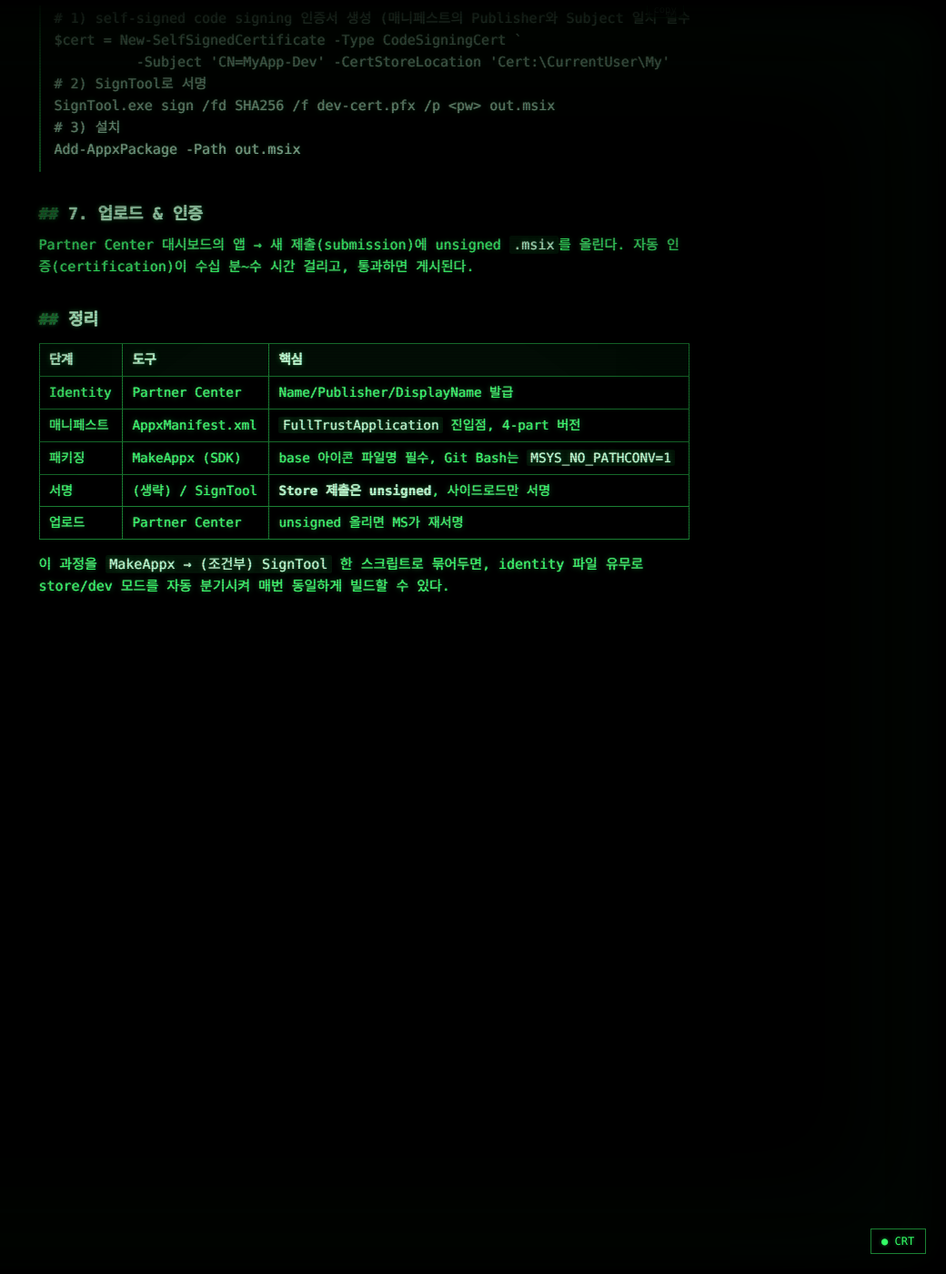
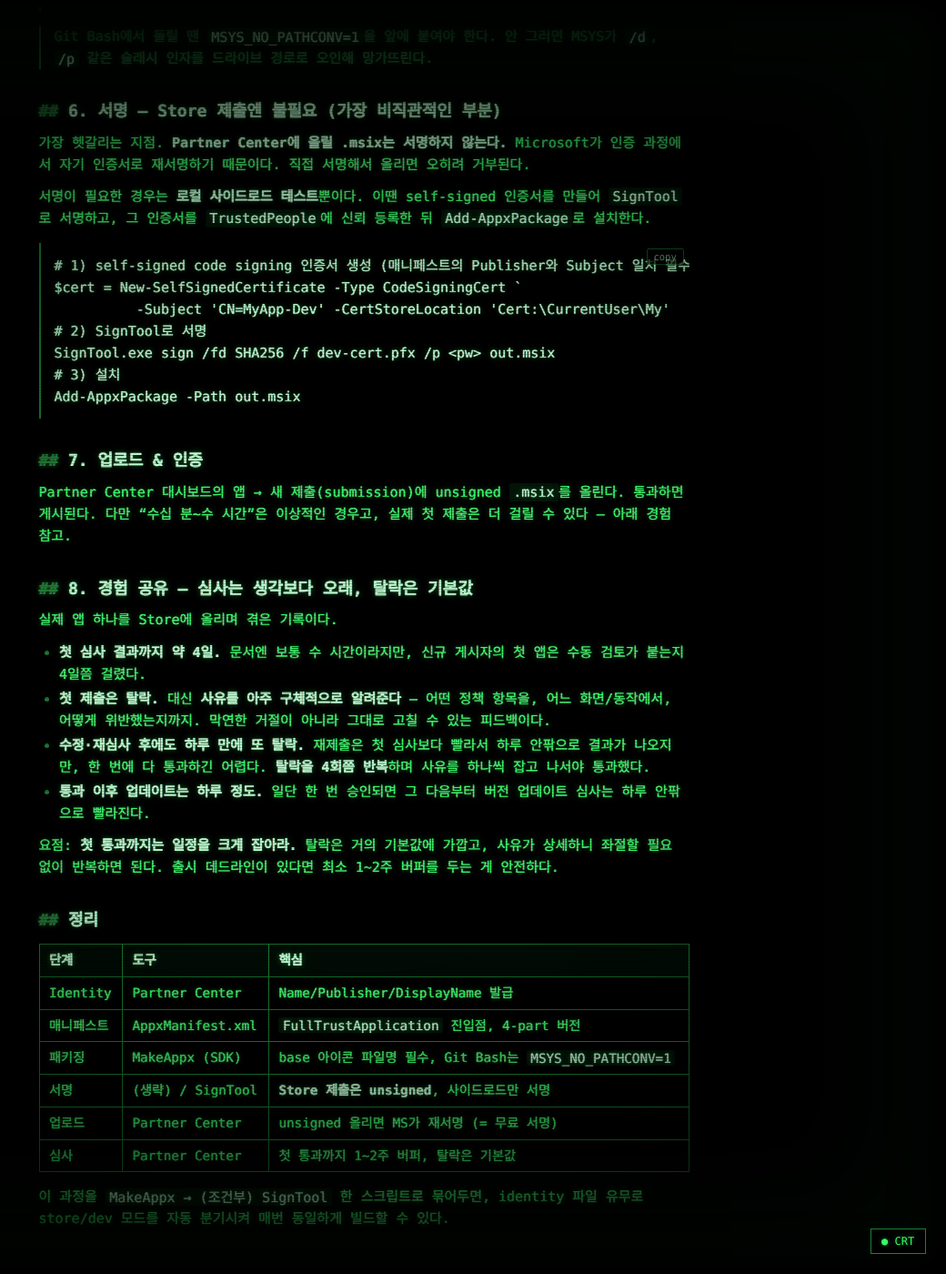
Before and after one commit to ssk-play/tech.sskplay.com, a Jekyll site: the page built from docs/windows-msstore-msix.md, in a window 1280 px wide and 1400 px high, scrolled down 1924 px. Shown: the whole window at 91% size, without its empty margins (240-1280 px from the left). Built offline with Jekyll 4.4.1, drawn with Linux system fonts in a browser that asks for light colours; before the commit the page ends 2705 px from its top, so only the background shows below that; some of the changed text lies outside the part shown.

Commit message:
Update post: MS Store as free code signing + review experience

````diff
--- a/docs/windows-msstore-msix.md
+++ b/docs/windows-msstore-msix.md
@@ -14,6 +15,12 @@ exe  →  AppxManifest.xml + 에셋  →  MakeAppx pack  →  .msix  →  Partne
 ```
 
 설치 프로그램(Inno Setup 등)이나 포터블 zip은 사이드로드/직접배포용이고, **Store 제출용은 MSIX 한 가지**다.
+
+## 왜 Store로 가나 — exe를 "무료로" 서명받는 길
+
+서명 안 된 exe를 그냥 배포하면 Windows SmartScreen이 "알 수 없는 게시자" 경고를 띄운다. 이걸 없애려면 코드 서명 인증서가 필요한데, OV 인증서도 연 수십~수백 달러고 EV는 더 비싸다. 게다가 SmartScreen 평판은 다운로드가 일정량 쌓여야 풀려서, 돈을 내고도 한동안 경고가 남는다.
+
+이 서명 비용을 0으로 만드는 우회로가 몇 가지 있는데(예: 오픈소스 프로젝트용 무료 서명 프로그램 등), 그 중 가장 확실한 게 **MS Store 배포**다. Store에 올리면 Microsoft가 자기 인증서로 **재서명**해 주고, Store를 통해 설치된 앱은 SmartScreen 경고가 없다. 인증서를 직접 사거나 갱신·관리할 필요가 전혀 없다 — 서명을 Microsoft에게 위임하는 셈이다. (대신 등록비 1회와 심사라는 비용을 치른다. 심사 경험은 글 끝에.)
 
 ## 1. Partner Center에서 Identity 발급
 
@@ -86,7 +93,18 @@ Add-AppxPackage -Path out.msix
 
 ## 7. 업로드 & 인증
 
-Partner Center 대시보드의 앱 → 새 제출(submission)에 unsigned `.msix`를 올린다. 자동 인증(certification)이 수십 분~수 시간 걸리고, 통과하면 게시된다.
+Partner Center 대시보드의 앱 → 새 제출(submission)에 unsigned `.msix`를 올린다. 통과하면 게시된다. 다만 "수십 분~수 시간"은 이상적인 경우고, 실제 첫 제출은 더 걸릴 수 있다 — 아래 경험 참고.
+
+## 8. 경험 공유 — 심사는 생각보다 오래, 탈락은 기본값
+
+실제 앱 하나를 Store에 올리며 겪은 기록이다.
+
+- **첫 심사 결과까지 약 4일.** 문서엔 보통 수 시간이라지만, 신규 게시자의 첫 앱은 수동 검토가 붙는지 4일쯤 걸렸다.
+- **첫 제출은 탈락.** 대신 **사유를 아주 구체적으로 알려준다** — 어떤 정책 항목을, 어느 화면/동작에서, 어떻게 위반했는지까지. 막연한 거절이 아니라 그대로 고칠 수 있는 피드백이다.
+- **수정·재심사 후에도 하루 만에 또 탈락.** 재제출은 첫 심사보다 빨라서 하루 안팎으로 결과가 나오지만, 한 번에 다 통과하긴 어렵다. **탈락을 4회쯤 반복**하며 사유를 하나씩 잡고 나서야 통과했다.
+- **통과 이후 업데이트는 하루 정도.** 일단 한 번 승인되면 그 다음부터 버전 업데이트 심사는 하루 안팎으로 빨라진다.
+
+요점: **첫 통과까지는 일정을 크게 잡아라.** 탈락은 거의 기본값에 가깝고, 사유가 상세하니 좌절할 필요 없이 반복하면 된다. 출시 데드라인이 있다면 최소 1~2주 버퍼를 두는 게 안전하다.
 
 ## 정리
 
@@ -96,6 +114,7 @@ Partner Center 대시보드의 앱 → 새 제출(submission)에 unsigned `.msix
 | 매니페스트 | AppxManifest.xml | `FullTrustApplication` 진입점, 4-part 버전 |
 | 패키징 | MakeAppx (SDK) | base 아이콘 파일명 필수, Git Bash는 `MSYS_NO_PATHCONV=1` |
 | 서명 | (생략) / SignTool | **Store 제출은 unsigned**, 사이드로드만 서명 |
-| 업로드 | Partner Center | unsigned 올리면 MS가 재서명 |
+| 업로드 | Partner Center | unsigned 올리면 MS가 재서명 (= 무료 서명) |
+| 심사 | Partner Center | 첫 통과까지 1~2주 버퍼, 탈락은 기본값 |
 
 이 과정을 `MakeAppx → (조건부) SignTool` 한 스크립트로 묶어두면, identity 파일 유무로 store/dev 모드를 자동 분기시켜 매번 동일하게 빌드할 수 있다.
````
Also changed, not shown: other parts of docs/windows-msstore-msix.md (+1 -0 lines).
